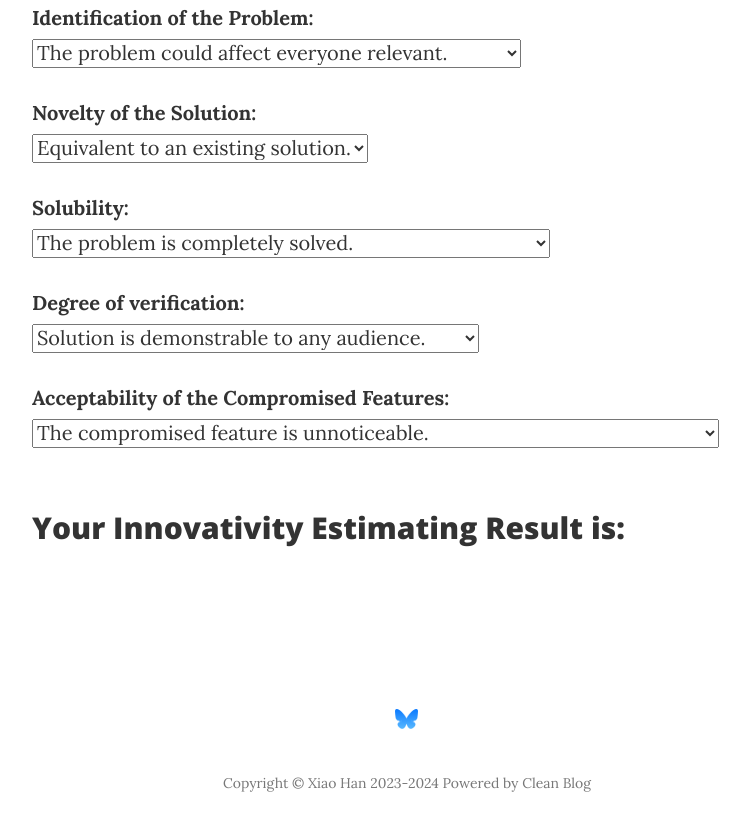
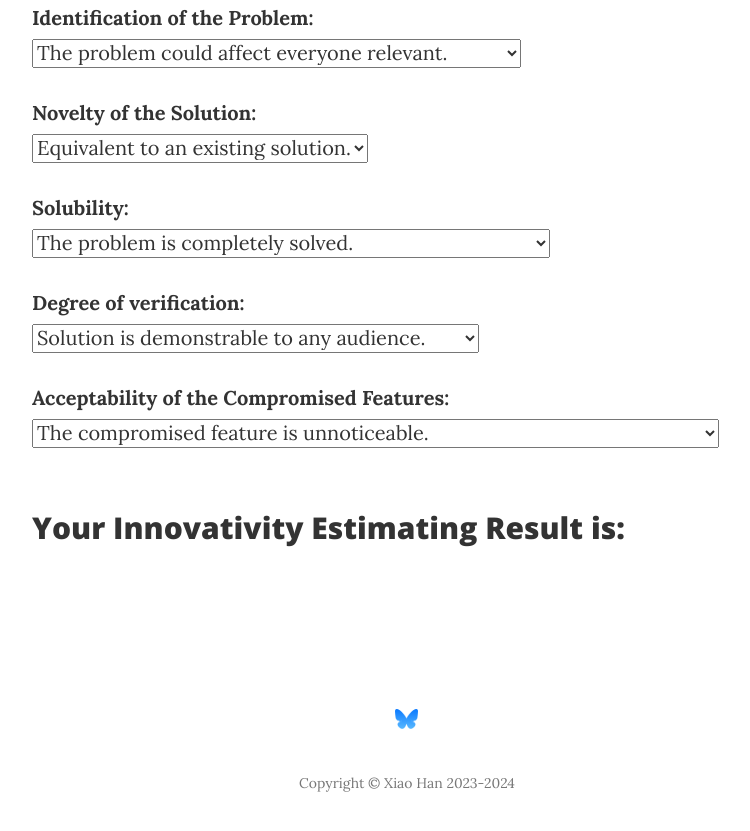
Before and after one commit to DrXiaoHan/DrXiaoHan.github.io, a plain HTML site: page posts/230305-app-example.html in a window 1280 px wide. Shown: the part 591-1422 px from the top of the page, without its empty margins (233-983 px from the left). Drawn offline with nearby package versions, Linux system fonts and the light colour scheme.

Commit message:
Update 230305-app-example.html

```diff
--- a/posts/230305-app-example.html
+++ b/posts/230305-app-example.html
@@ -164,7 +164,7 @@
                             </a>
                         </li>
                     </ul>
-                    <p class="copyright text-muted">Copyright &copy; Xiao Han 2023-2024 Powered by Clean Blog</p>
+                    <p class="copyright text-muted">Copyright &copy; Xiao Han 2023-2024</p>
                 </div>
             </div>
         </div>
```
